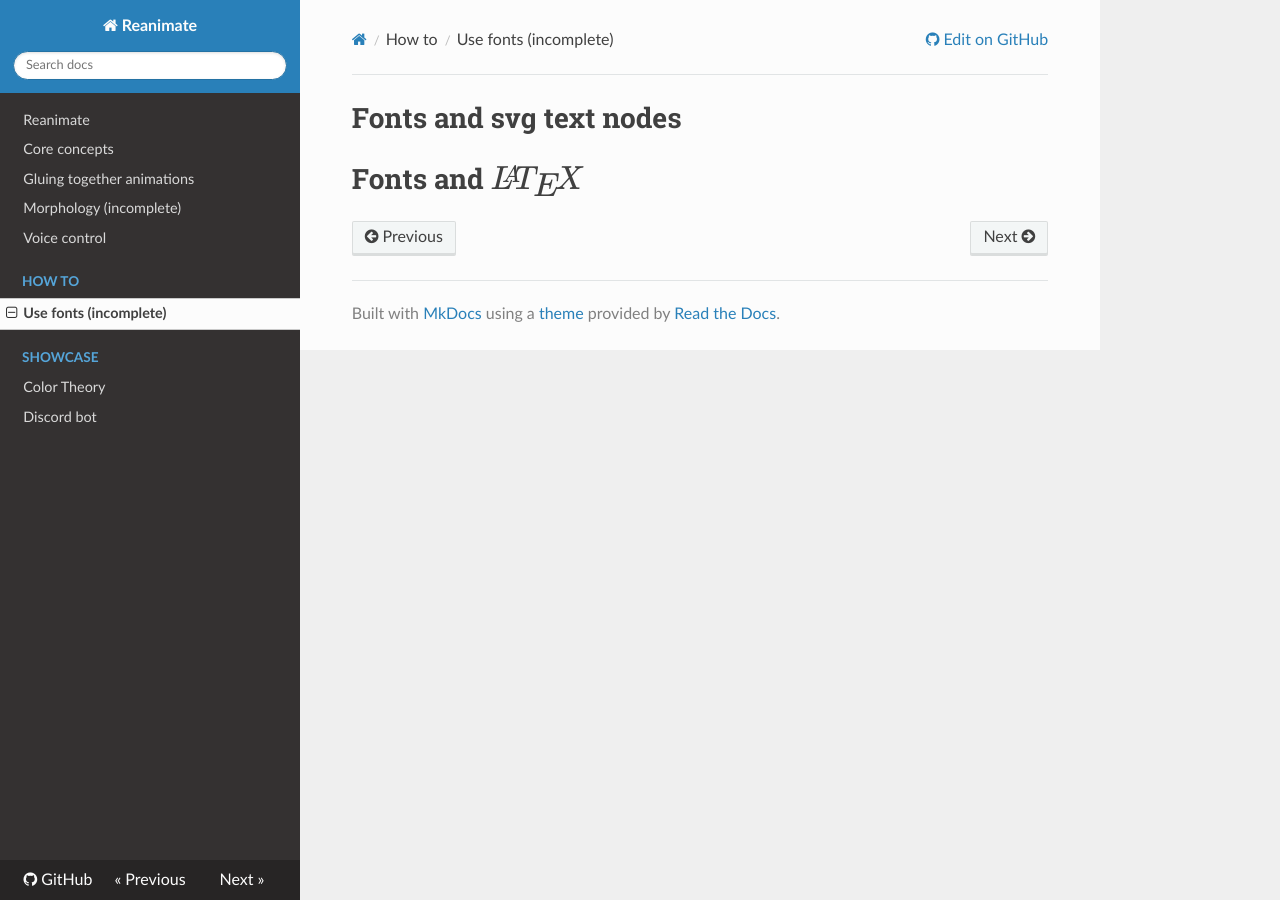
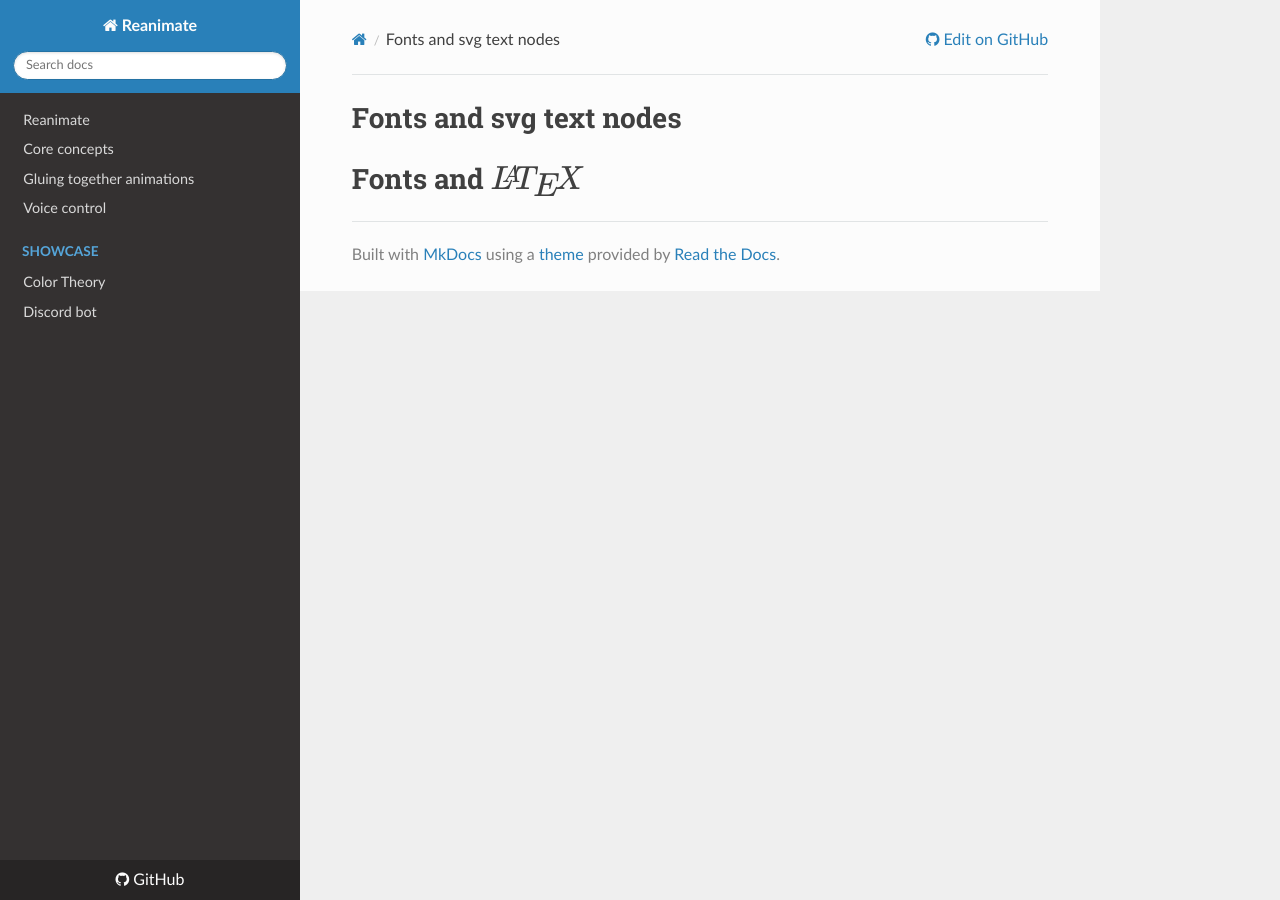
Before and after one commit to reanimate/reanimate, an MkDocs documentation site: the page built from docs/fonts.md, in a window 1280 px wide. Built offline with MkDocs 1.6.1, drawn with Linux system fonts in a browser that asks for light colours; nearby versions of some CDN libraries; formulas are drawn with MathJax 3; a script that is not in the unit is left out.

Commit message:
Hide incomplete articles.

```diff
--- a/mkdocs.yml
+++ b/mkdocs.yml
@@ -19,10 +19,10 @@ nav:
   - Reanimate: index.md
   - Core concepts: introduction.md
   - Gluing together animations: glue_tut.md
-  - Morphology (incomplete): morphology.md
+#  - Morphology (incomplete): morphology.md
   - Voice control: voice.md
-  - How to:
-    - Use fonts (incomplete): fonts.md
+#  - How to:
+#    - Use fonts (incomplete): fonts.md
   - Showcase:
     - Color Theory: showcase_colortheory.md
   - Discord bot: discord_bot.md
```
